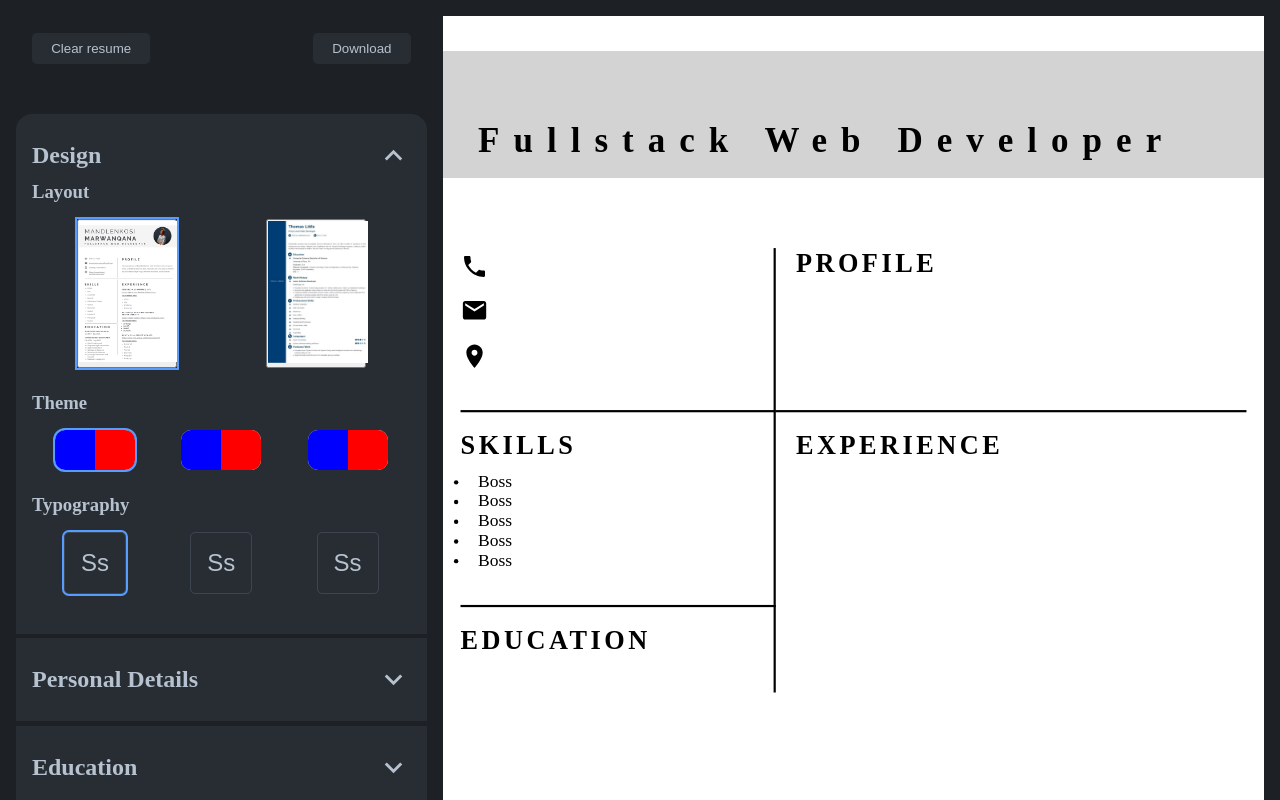
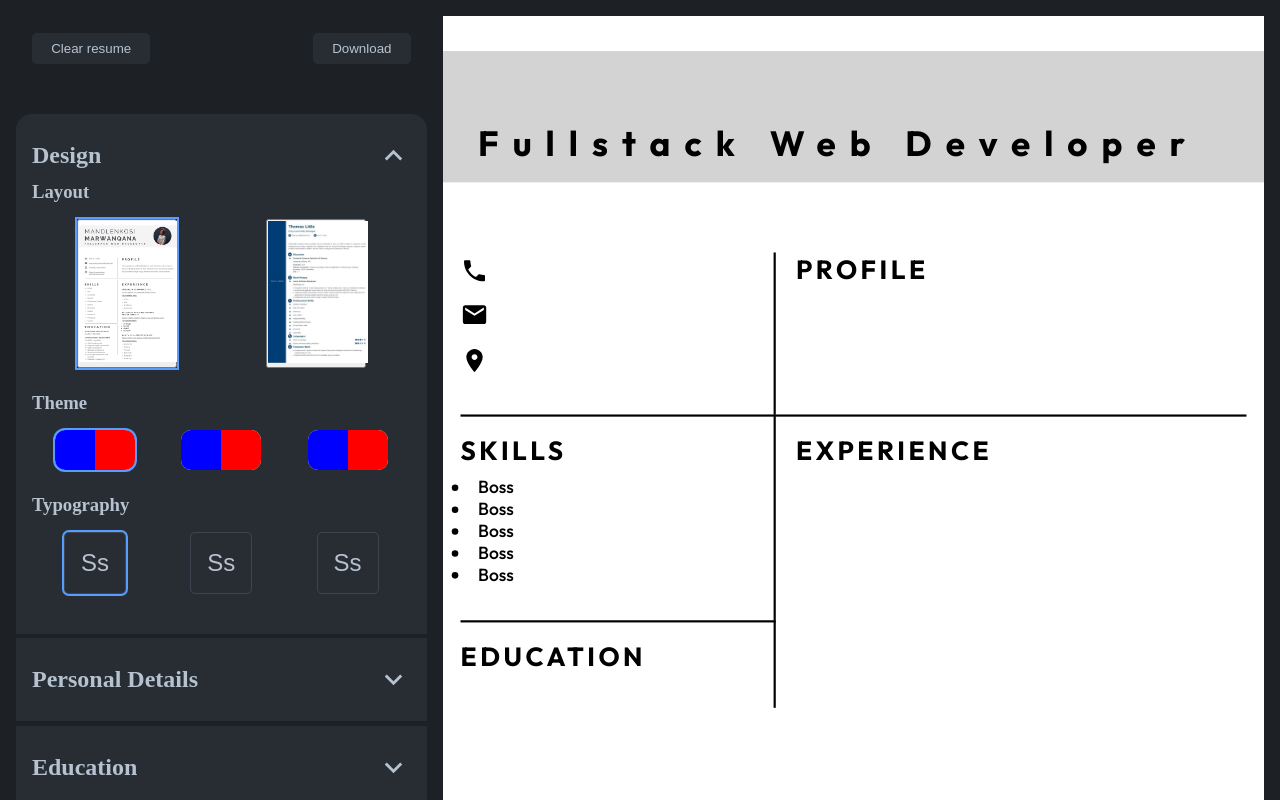
Before and after one commit to brodiehunt/cv-builder, a React (Vite) app: page / in a window 1280 px wide. Shown: the top 800 px of the page. Built offline with nearby package versions, Linux system fonts and the light colour scheme.

Commit message:
added the ability to change resume font between roboto, outfit and times new roman'

```diff
--- a/src/styles/Template.css
+++ b/src/styles/Template.css
@@ -1,5 +1,21 @@
+@import url('https://fonts.googleapis.com/css2?family=Outfit:wght@500;700&family=Roboto:wght@300;400;500;700&display=swap');
+
+
+
 .page-container {
   background-color: inherit
+}
+
+.page.typeOne {
+  font-family: 'Outfit', sans-serif;
+}
+
+.page.typeTwo {
+  font-family: 'Roboto', sans-serif;
+}
+
+.page.typeThree {
+  font-family:'Times New Roman', Times, serif
 }
 
 .page {
```
